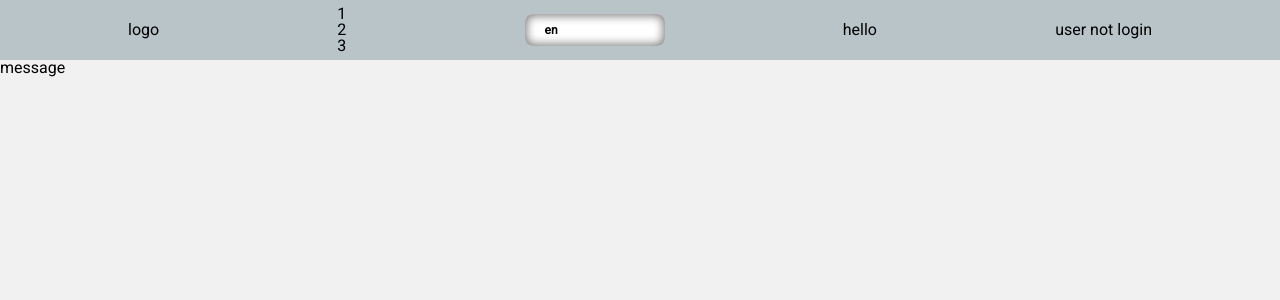
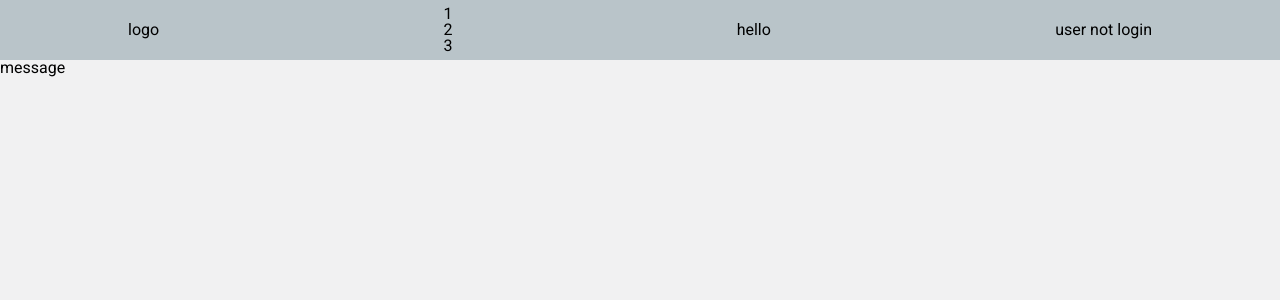
Before and after one commit to grage03/prello, a React (Create React App) app: page / in a window 1280 px wide. Shown: the top 300 px of the page. Built offline with nearby package versions, Linux system fonts and the light colour scheme.

Commit message:
fix(core): fix merge

```diff
--- a/src/core/components/Header/index.tsx
+++ b/src/core/components/Header/index.tsx
@@ -1,25 +1,17 @@
 import React from 'react'
-import { useTranslation } from 'react-i18next'
 import { observer } from 'mobx-react'
 import './styles/style.sass'
 
 import { UiHint } from '../ui-components/Hint'
 import { userStore } from '../../../domain/user/store'
-import { UiSelect } from '../ui-components'
 
 export const Header = observer(() => {
   const { profile } = userStore
-  const { t, i18n } = useTranslation([ 'translation' ])
-
-  const changeLocale = async (key: 'en' | 'ru') => {
-    if (i18n.language === key) return
-    await i18n.changeLanguage(key)
-  }
 
   return (
     <header className="header">
       <div className="header__logo">
-        <h1>{ t('translation:header') }</h1>
+        <h1>logo</h1>
       </div>
       <div className="header__navigation">
         <nav>
@@ -30,14 +22,10 @@ export const Header = observer(() => {
           </ul>
         </nav>
       </div>
-      <UiSelect
-        selectItems={[ 'en', 'ru' ]}
-        onClickItem={changeLocale}
-      />
       <UiHint description="test">
-        <div key="trigger">hello</div>
+        <h4 key="trigger">hello</h4>
         <div>
-          ну привет
+          <h1>ну привет</h1>
         </div>
       </UiHint>
       {
```
Also changed, not shown: src/core/modules/locale/config.ts (+10 -0 lines).
